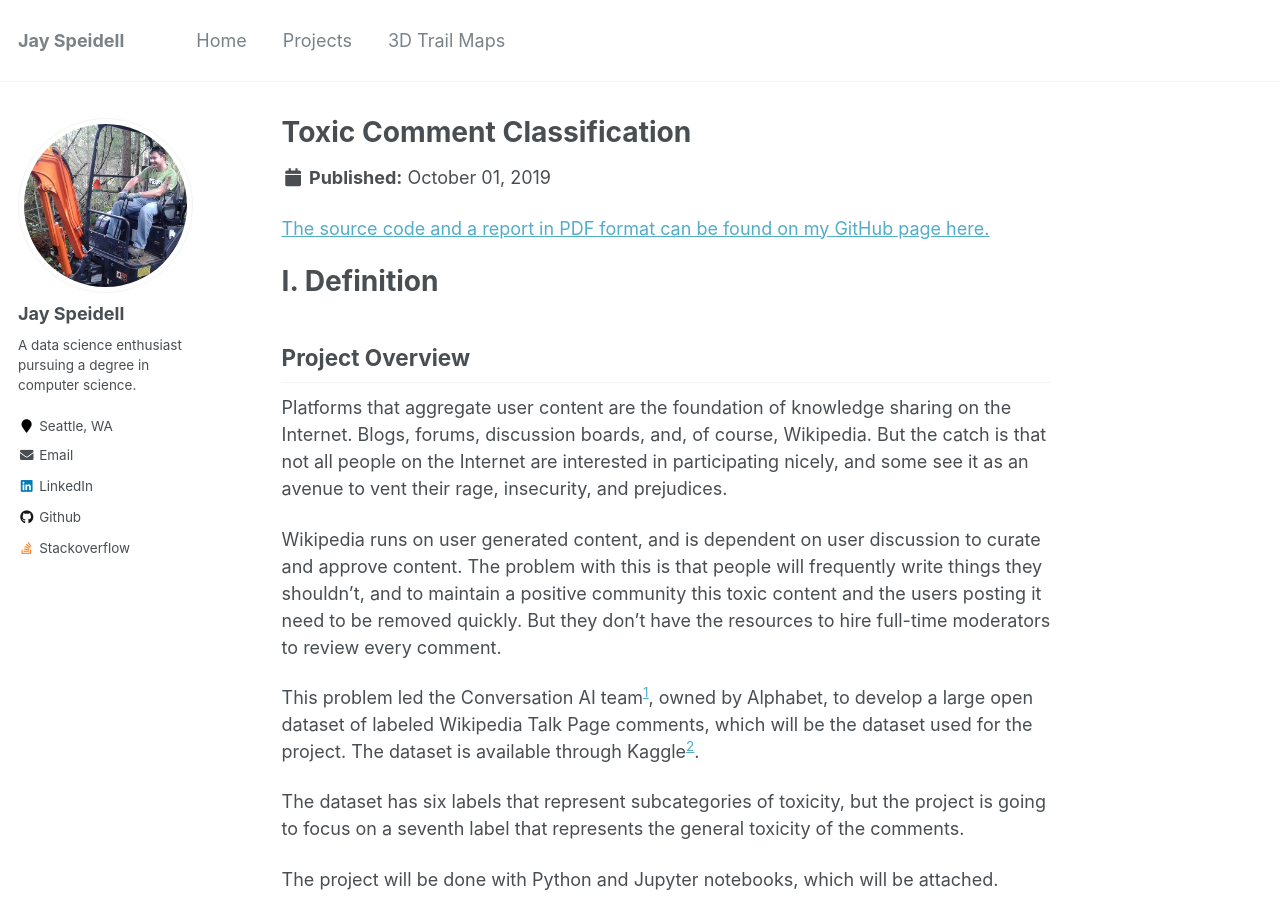
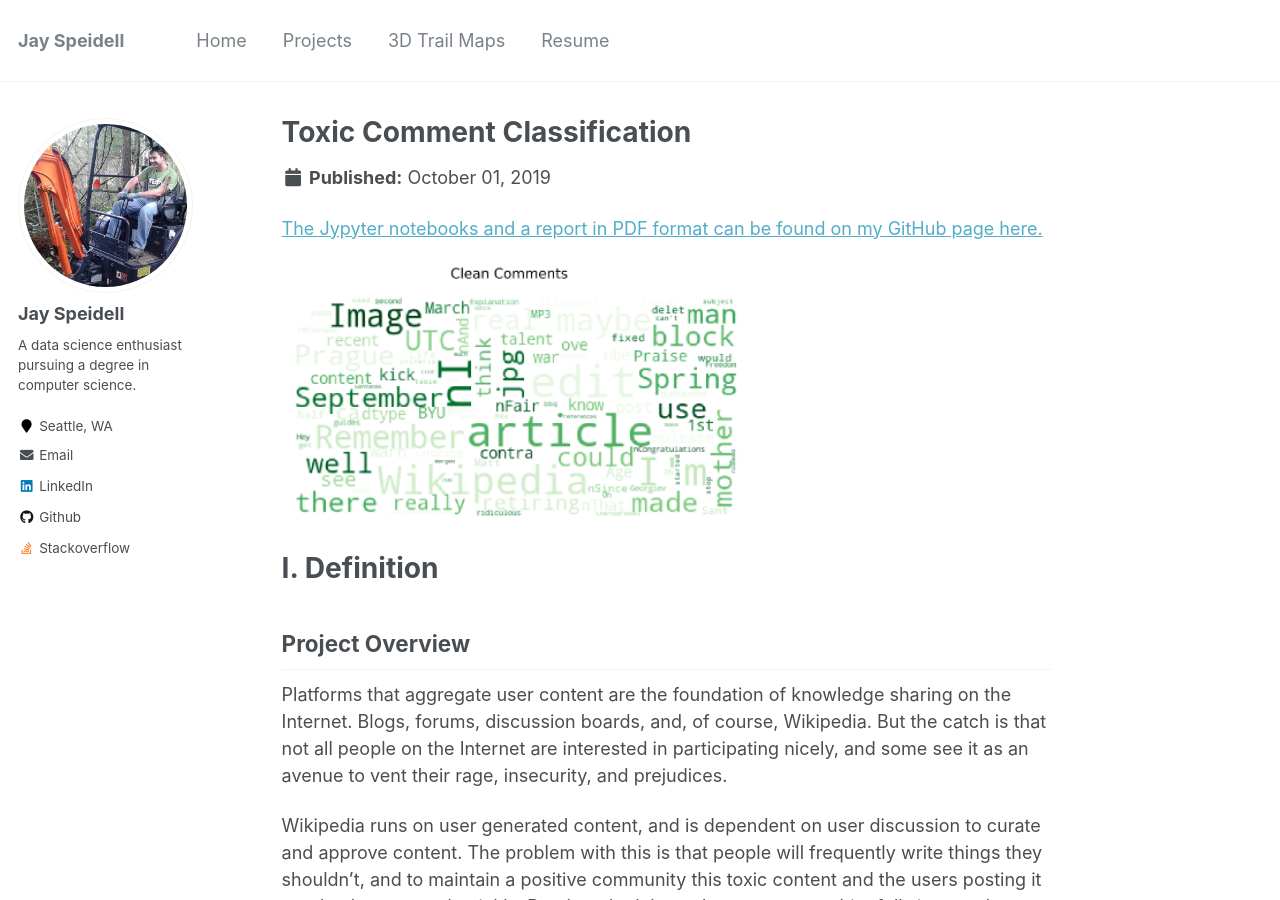
Before and after one commit to jayspeidell/jayspeidell.github.io, a Jekyll site: the page built from _portfolio/project1-toxic-comments.md, in a window 1280 px wide and 900 px high. Built offline with Jekyll 4.4.1, drawn with Linux system fonts in a browser that asks for light colours.

Commit message:
improvements to resume

```diff
--- a/_data/navigation.yml
+++ b/_data/navigation.yml
@@ -10,8 +10,8 @@ main:
   - title: "3D Trail Maps"
     url: /3dtrailmaps/
 
- # - title: "Resume"
-#    url: /resume/
+  - title: "Resume"
+    url: /resume/
   #- title: "Publications"
 #    url: /publications/
 
--- a/_portfolio/project1-toxic-comments.md
+++ b/_portfolio/project1-toxic-comments.md
@@ -1,11 +1,12 @@
 ---
 title: "Toxic Comment Classification"
-excerpt: "I performed a detailed analysis of Wikipedia comments and built a model that classifies them as toxic or nontoxic. The data was obtained from Kaggle. <br/><img src='/images/p1/wordcloud.png'>"
+excerpt: "I performed a detailed analysis of Wikipedia comments and built a model that classifies them as toxic or nontoxic. The data was obtained from Kaggle. <br/><img src='/images/toxic/wordcloud.png'>"
 collection: portfolio
 ---
 
-[The source code and a report in PDF format can be found on my GitHub page here.](https://github.com/jayspeidell/ToxicCommentClassification-)
+[The Jypyter notebooks and a report in PDF format can be found on my GitHub page here.](https://github.com/jayspeidell/ToxicCommentClassification-)
 
+<img src="/images/toxic/wordcloud.png" style="width:60%" />
 # I. Definition
 ## Project Overview
 
@@ -54,7 +55,7 @@ The figure on the following page contains a breakdown of how the labels are dist
 As you can see in the breakdown, while most comments with other labels are also toxic, not all of them are. Only “severe_toxic” is clearly a subcategory of “toxic.” And it’s not close enough to be a labeling error. This suggests that “toxic” is not a catch-all label, but rather a subcategory in itself with a large amount of overlap. Because of this, I’m going to create a seventh label called “any_label” to represent overall toxicity of a comment. From here on in, I’m going to refer to any labeled comments as toxic, and the specific “toxic” label (along with other labels) in quotation marks.
 
 
-<img src="/images/p1/label counts.png" style="width:50%" />
+<img src="/images/toxic/label counts.png" style="width:50%" />
 <br />*Fig 1: Label Counts*
 
 Only 39% of the toxic comments have only one label, and the majority have some sort of overlap. I believe that because of this, it will be much more difficult to train a classifier on specific labels than whether or not they are toxic.
@@ -107,7 +108,7 @@ The correlation matrix below provides more insight into these overlapping catego
 
 I believe the categories with significant overlap will be more difficult to predict, as they’ll have similar contributing features, but “identity_hate” will have more unique attributes and be easier to predict.
 
-<img src="/images/p1/type heatmap.png" style="width:80%" />
+<img src="/images/toxic/type heatmap.png" style="width:80%" />
 <br />*Fig 2: Correlation Matrix Heatmap of Labels*
 
 So what do these comments look like? Let’s look at a few.
@@ -134,14 +135,14 @@ Various types of toxic comments seem to almost always be argumentative, though t
 
 So what does a clean Wikipedia comment look like? I used a tokenizer with the standard stopwords to get the overall count of individual words and plotted the top 45.
 
-<img src="/images/p1/word counts.png" style="width:100%" />
+<img src="/images/toxic/word counts.png" style="width:100%" />
 <br />*Fig 3: Non-Toxic Comment Word Frequency*
 
 Article, page, please, think, edit, etc. The highest frequency words are about what you would expect from people discussing Wikipedia page edits and policy.
 
 Now let’s look at what a bad comment looks like. Can you find the top two words from the clean comments? “Wikipedia” surprisingly comes in second, and “article” falls back quite a few spaces. The difference in the highest frequency vocabulary is stark.
 
-<img src="/images/p1/toxic counts.png" style="width:100%" />
+<img src="/images/toxic/toxic counts.png" style="width:100%" />
 <br />*Fig 4: Toxic Comment Word Frequency*
 
 In addition to the words themselves, I’ve extracted some other attributes of the comments that show contrast between toxic and clean comments.
@@ -344,7 +345,7 @@ As discussed before, the F1 Score provides a target that helps a model find the
 
 Overall, I do believe that this model is robust enough for this application and it offers a large advantage over both the standard approach of human flagging for review (though I wouldn’t eliminate that as a feature) and an out-of-the-box model.
 
-<img src="/images/p1/results heatmap.png" style="width:60%" />
+<img src="/images/toxic/results heatmap.png" style="width:60%" />
 <br />*Fig 5: Toxic Comment Confusion Matrix*
 
 # V. Conclusion
```
Also changed, not shown: _pages/cv.md (+12 -0 lines), _portfolio/project2-pyswarms.md (+2 -2 lines), images/toxic/label counts.png (renamed from images/p1/label counts.png), images/toxic/results heatmap.png (renamed from images/p1/results heatmap.png), images/toxic/toxic counts.png (renamed from images/p1/toxic counts.png), images/toxic/type counts.png (renamed from images/p1/type counts.png), images/toxic/type heatmap.png (renamed from images/p1/type heatmap.png), images/toxic/word counts.png (renamed from images/p1/word counts.png), images/toxic/wordcloud.png (renamed from images/p1/wordcloud.png), 1 other file.
